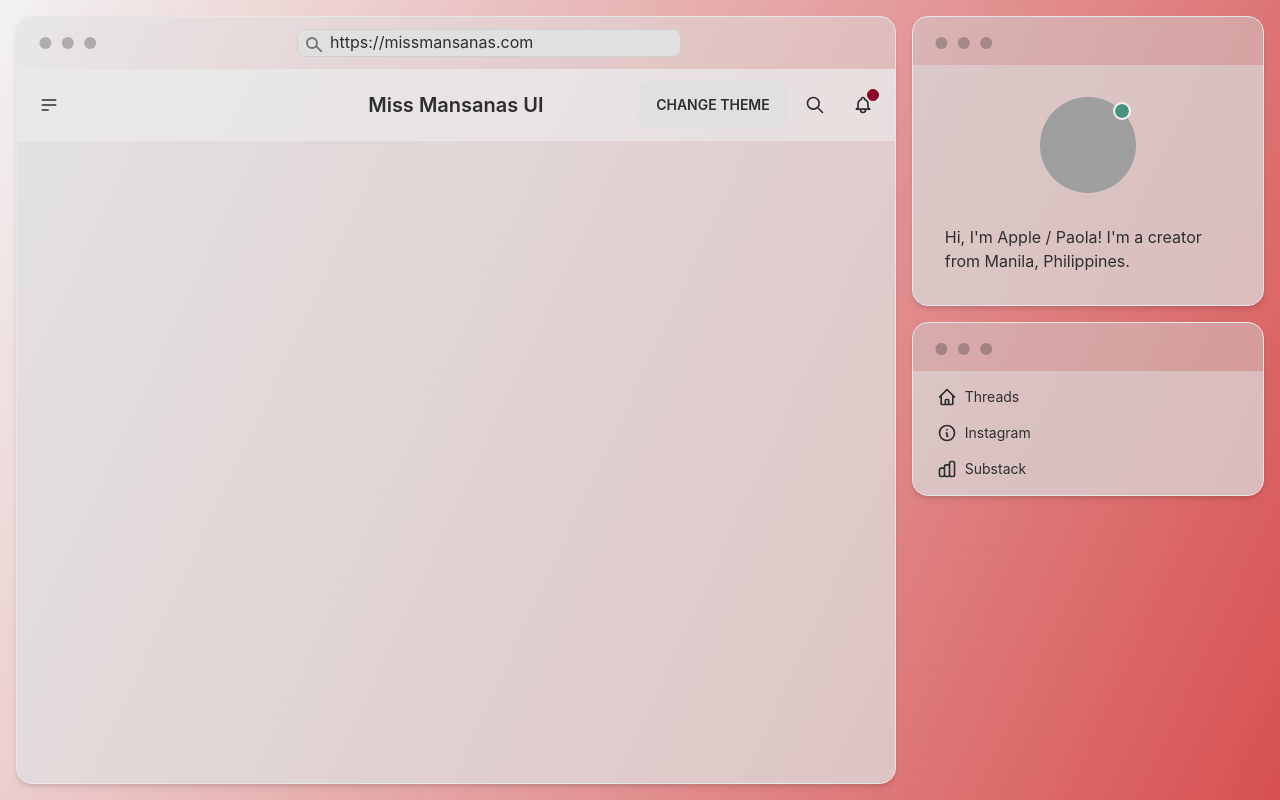
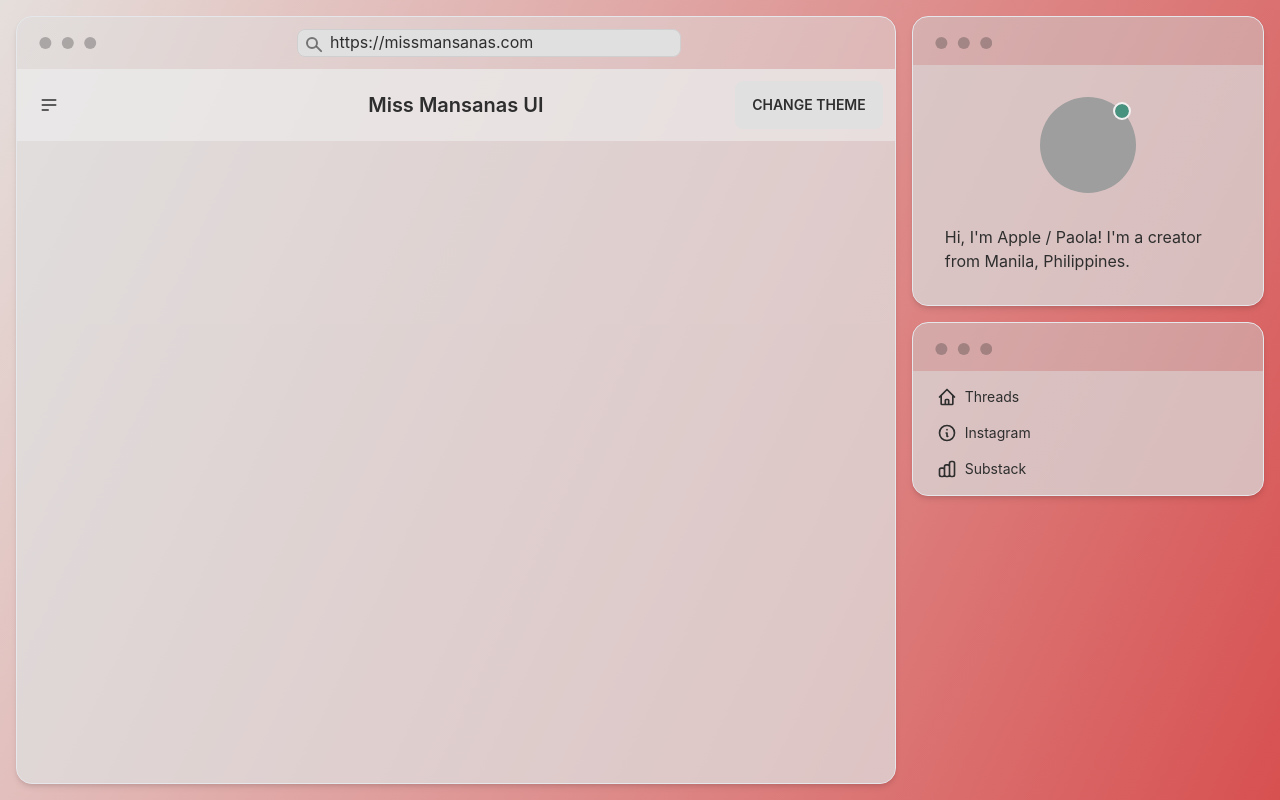
Before and after one commit to missmansanas/missmansanas.github.io, a React (Create React App) app: page / in a window 1280 px wide. Built offline with nearby package versions, Linux system fonts and the light colour scheme; grey boxes are pictures that could not be loaded.

Commit message:
Customized scrollbar and tweaked menu visibility

```diff
--- a/src/App.css
+++ b/src/App.css
@@ -4,5 +4,26 @@
 
 .App {
   background: hsl(var(--b1));
-  background: linear-gradient(115deg, hsl(var(--b1)) 0%, hsl(var(--s)) 100%);
+  background: linear-gradient(115deg, hsl(var(--nc)) 0%, hsl(var(--s)) 100%);
 }
+
+/* width */
+::-webkit-scrollbar {
+  width: 6px;
+}
+
+/* Track */
+::-webkit-scrollbar-track {
+  background: hsl(var(--pc));
+}
+
+/* Handle */
+::-webkit-scrollbar-thumb {
+  background: hsl(var(--a));
+  border-radius: 5px;
+}
+
+/* Handle on hover */
+::-webkit-scrollbar-thumb:hover {
+  background: hsl(var(--af));
+}
--- a/src/components/BrowserNav.js
+++ b/src/components/BrowserNav.js
@@ -3,13 +3,13 @@ import ThemeChanger from './ThemeChanger'
 
 const BrowserNav = ({ setTheme }) => {
   return (
-    <div className="navbar bg-base-100/50">
+    <div className="navbar bg-base-100/50 w-full">
     <div className="navbar-start">
       <div className="dropdown">
         <label tabIndex={0} className="btn btn-ghost btn-circle">
           <svg xmlns="http://www.w3.org/2000/svg" className="h-5 w-5" fill="none" viewBox="0 0 24 24" stroke="currentColor"><path strokeLinecap="round" strokeLinejoin="round" strokeWidth="2" d="M4 6h16M4 12h16M4 18h7" /></svg>
         </label>
-        <ul tabIndex={0} className="menu menu-sm dropdown-content mt-3 z-[1] p-2 shadow bg-base-100/50 rounded-box w-52">
+        <ul tabIndex={0} className="menu menu-sm dropdown-content mt-3 z-[999] p-2 shadow bg-base-100/90 rounded-box w-52">
           <li><a>Homepage</a></li>
           <li><a>Portfolio</a></li>
           <li><a>About</a></li>
@@ -21,15 +21,6 @@ const BrowserNav = ({ setTheme }) => {
     </div>
     <div className="navbar-end">
       <ThemeChanger setTheme={setTheme} />
-      <button className="btn btn-ghost btn-circle">
-        <svg xmlns="http://www.w3.org/2000/svg" className="h-5 w-5" fill="none" viewBox="0 0 24 24" stroke="currentColor"><path strokeLinecap="round" strokeLinejoin="round" strokeWidth="2" d="M21 21l-6-6m2-5a7 7 0 11-14 0 7 7 0 0114 0z" /></svg>
-      </button>
-      <button className="btn btn-ghost btn-circle">
-        <div className="indicator">
-          <svg xmlns="http://www.w3.org/2000/svg" className="h-5 w-5" fill="none" viewBox="0 0 24 24" stroke="currentColor"><path strokeLinecap="round" strokeLinejoin="round" strokeWidth="2" d="M15 17h5l-1.405-1.405A2.032 2.032 0 0118 14.158V11a6.002 6.002 0 00-4-5.659V5a2 2 0 10-4 0v.341C7.67 6.165 6 8.388 6 11v3.159c0 .538-.214 1.055-.595 1.436L4 17h5m6 0v1a3 3 0 11-6 0v-1m6 0H9" /></svg>
-          <span className="badge badge-xs badge-primary indicator-item"></span>
-        </div>
-      </button>
     </div>
   </div>
   )
--- a/src/components/ThemeChanger.js
+++ b/src/components/ThemeChanger.js
@@ -5,7 +5,7 @@ const ThemeChanger = ({ setTheme }) => {
   return (
     <div className="dropdown dropdown-hover">
       <label tabIndex={0} className="btn m-1">Change Theme</label>
-      <ul tabIndex={0} className="dropdown-content z-[1] menu p-2 shadow-xl bg-base-10050 rounded-box w-52 border">
+      <ul tabIndex={0} className="dropdown-content z-[999] menu p-2 shadow-xl bg-base-100/90 rounded-box w-52 border">
         <li><a onClick={() => setTheme('autumn')}>🌞 Apple Reds</a></li>
         <li><a onClick={() => setTheme('pastel')}>🌞 Pinterest Girl</a></li>
         <li><a onClick={() => setTheme('bumblebee')}>🌞 Sunny Day</a></li>
```
